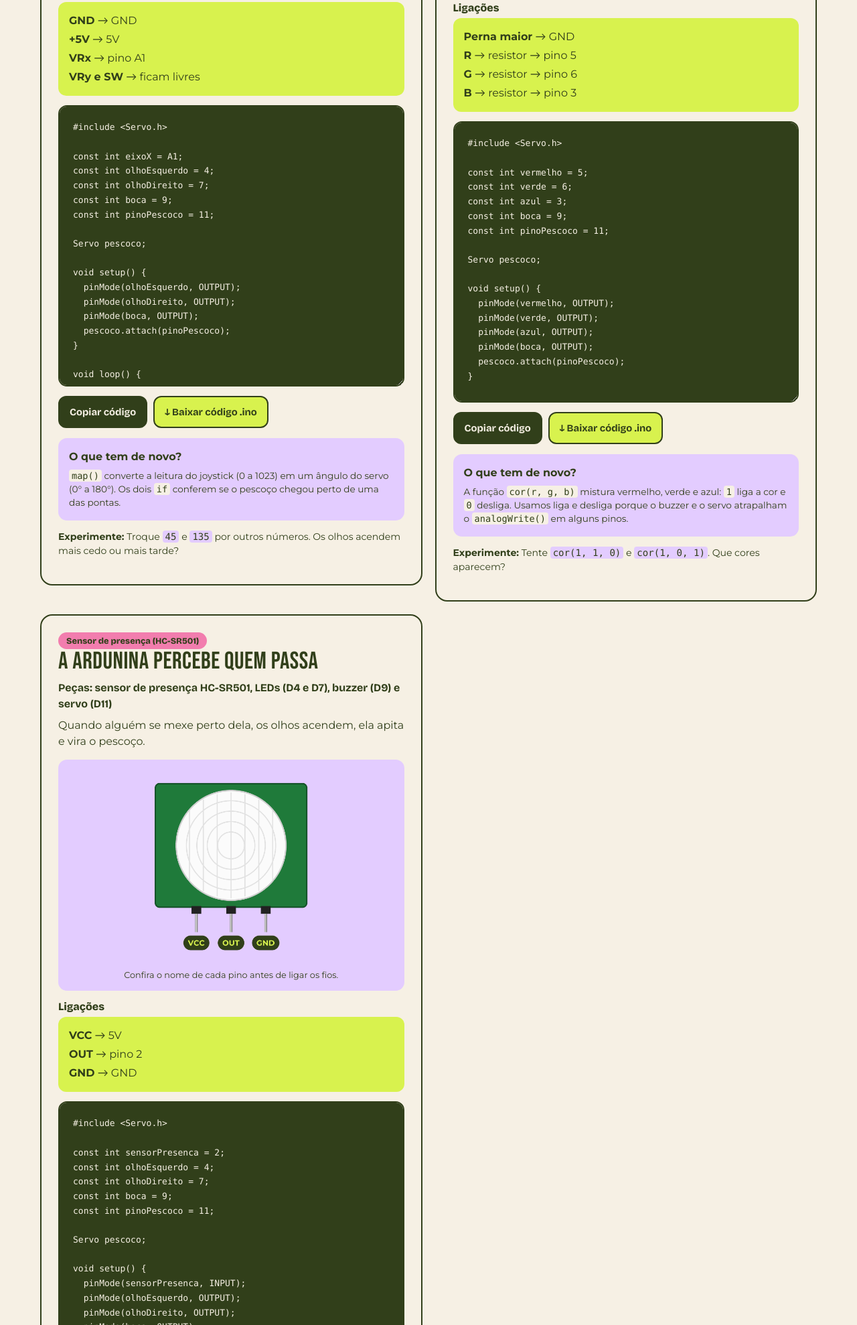
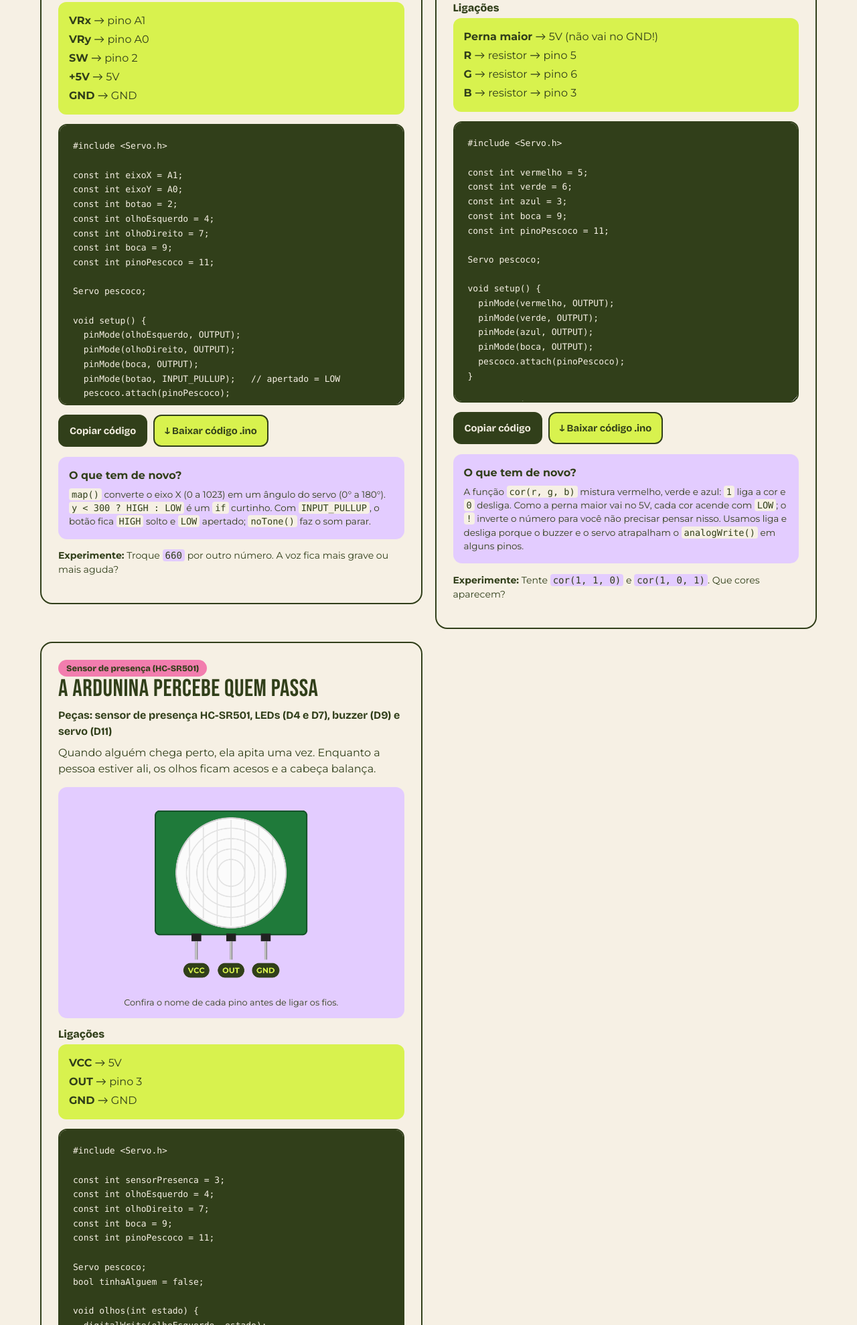
Before and after one commit to AdriEve/Conectadas-Ardunina, a plain HTML site: page componentes.html in a window 1280 px wide. Shown: the part 2504-4482 px from the top of the page at 67% size. Drawn offline with nearby package versions, Linux system fonts and the light colour scheme.

Commit message:
Atualiza os códigos do sensor de presença e do joystick e liga o LED RGB no 5V
Co-Authored-By: Claude Opus 5.5 <noreply@anthropic.com>

```diff
--- a/componentes.html
+++ b/componentes.html
@@ -165,23 +165,26 @@ void loop() {
         </section>
         <section class="card" data-arquivo="ArduninaJoystick.ino">
           <p class="etiqueta-componente">Joystick</p>
-          <h2>Você controla o pescoço da Ardunina</h2>
+          <h2>Você controla a Ardunina</h2>
           <p class="pecas">Peças: joystick, servo (D11), LEDs (D4 e D7) e buzzer (D9)</p>
-          <p class="muted">Mexa o joystick para os lados e o pescoço vira junto. Nas pontas, o olho daquele lado acende e ela apita.</p>
+          <p class="muted">Para os lados, o pescoço vira. Para cima e para baixo, acende um olho de cada vez. Apertando o botão do joystick, ela canta.</p>
           <figure class="foto-componente">
             <img src="img/componentes/joystick.png" alt="Desenho do joystick com os pinos GND, +5V, VRx, VRy e SW" width="560" height="560" loading="lazy" />
             <figcaption>Confira o nome de cada pino antes de ligar os fios.</figcaption>
           </figure>
           <h3 class="ligacoes-titulo">Ligações</h3>
           <ul class="ligacoes">
+            <li><strong>VRx</strong> → pino A1</li>
+            <li><strong>VRy</strong> → pino A0</li>
+            <li><strong>SW</strong> → pino 2</li>
+            <li><strong>+5V</strong> → 5V</li>
             <li><strong>GND</strong> → GND</li>
-            <li><strong>+5V</strong> → 5V</li>
-            <li><strong>VRx</strong> → pino A1</li>
-            <li><strong>VRy e SW</strong> → ficam livres</li>
           </ul>
-          <pre class="code" tabindex="0" aria-label="Código: Você controla o pescoço da Ardunina">#include &lt;Servo.h&gt;
+          <pre class="code" tabindex="0" aria-label="Código: Você controla a Ardunina">#include &lt;Servo.h&gt;
 
 const int eixoX = A1;
+const int eixoY = A0;
+const int botao = 2;
 const int olhoEsquerdo = 4;
 const int olhoDireito = 7;
 const int boca = 9;
@@ -193,25 +196,27 @@ void setup() {
   pinMode(olhoEsquerdo, OUTPUT);
   pinMode(olhoDireito, OUTPUT);
   pinMode(boca, OUTPUT);
+  pinMode(botao, INPUT_PULLUP);   // apertado = LOW
   pescoco.attach(pinoPescoco);
 }
 
 void loop() {
+  // Pescoço no eixo X
   int x = analogRead(eixoX);
-  int angulo = map(x, 0, 1023, 0, 180);
-  pescoco.write(angulo);
-  if (angulo &lt; 45) {
-    digitalWrite(olhoEsquerdo, HIGH);
-    tone(boca, 440, 50);
+  pescoco.write(map(x, 0, 1023, 0, 180));
+
+  // Olhos no eixo Y (centro fica perto de 512)
+  int y = analogRead(eixoY);
+  digitalWrite(olhoEsquerdo, y &lt; 300 ? HIGH : LOW);
+  digitalWrite(olhoDireito,  y &gt; 700 ? HIGH : LOW);
+
+  // Buzzer no botão do joystick
+  if (digitalRead(botao) == LOW) {
+    tone(boca, 660);
   } else {
-    digitalWrite(olhoEsquerdo, LOW);
+    noTone(boca);
   }
-  if (angulo &gt; 135) {
-    digitalWrite(olhoDireito, HIGH);
-    tone(boca, 880, 50);
-  } else {
-    digitalWrite(olhoDireito, LOW);
-  }
+
   delay(15);
 }</pre>
           <div class="actions">
@@ -221,22 +226,22 @@ void loop() {
           <p class="small" role="status"></p>
           <div class="side-callout">
             <strong>O que tem de novo?</strong>
-            <p><code>map()</code> converte a leitura do joystick (0 a 1023) em um ângulo do servo (0° a 180°). Os dois <code>if</code> conferem se o pescoço chegou perto de uma das pontas.</p>
+            <p><code>map()</code> converte o eixo X (0 a 1023) em um ângulo do servo (0° a 180°). <code>y &lt; 300 ? HIGH : LOW</code> é um <code>if</code> curtinho. Com <code>INPUT_PULLUP</code>, o botão fica <code>HIGH</code> solto e <code>LOW</code> apertado; <code>noTone()</code> faz o som parar.</p>
           </div>
-          <p class="small"><strong>Experimente:</strong> Troque <code>45</code> e <code>135</code> por outros números. Os olhos acendem mais cedo ou mais tarde?</p>
+          <p class="small"><strong>Experimente:</strong> Troque <code>660</code> por outro número. A voz fica mais grave ou mais aguda?</p>
         </section>
         <section class="card" data-arquivo="ArduninaLedRGB.ino">
           <p class="etiqueta-componente">LED RGB</p>
           <h2>Os olhos da Ardunina mudam de cor</h2>
-          <p class="pecas">Peças: LED RGB (cátodo comum), 3 resistores de 220 Ω, buzzer (D9) e servo (D11)</p>
+          <p class="pecas">Peças: LED RGB (ânodo comum), 3 resistores de 220 Ω, buzzer (D9) e servo (D11)</p>
           <p class="muted">O LED passa por vermelho, verde e azul. A cada cor, ela canta uma nota e vira o pescoço.</p>
           <figure class="foto-componente">
-            <img src="img/componentes/led-rgb.png" alt="Desenho do LED RGB com as pernas R, GND (a mais comprida), G e B" width="460" height="600" loading="lazy" />
+            <img src="img/componentes/led-rgb.png" alt="Desenho do LED RGB com as pernas R, 5V (a mais comprida), G e B" width="460" height="600" loading="lazy" />
             <figcaption>Confira o nome de cada pino antes de ligar os fios.</figcaption>
           </figure>
           <h3 class="ligacoes-titulo">Ligações</h3>
           <ul class="ligacoes">
-            <li><strong>Perna maior</strong> → GND</li>
+            <li><strong>Perna maior</strong> → 5V (não vai no GND!)</li>
             <li><strong>R</strong> → resistor → pino 5</li>
             <li><strong>G</strong> → resistor → pino 6</li>
             <li><strong>B</strong> → resistor → pino 3</li>
@@ -259,10 +264,12 @@ void setup() {
   pescoco.attach(pinoPescoco);
 }
 
+// LED de ânodo comum: a perna maior vai no 5V
+// e cada cor acende com LOW. O ! inverte: 1 vira LOW.
 void cor(int r, int g, int b) {
-  digitalWrite(vermelho, r);
-  digitalWrite(verde, g);
-  digitalWrite(azul, b);
+  digitalWrite(vermelho, !r);
+  digitalWrite(verde, !g);
+  digitalWrite(azul, !b);
 }
 
 void loop() {
@@ -286,7 +293,7 @@ void loop() {
           <p class="small" role="status"></p>
           <div class="side-callout">
             <strong>O que tem de novo?</strong>
-            <p>A função <code>cor(r, g, b)</code> mistura vermelho, verde e azul: <code>1</code> liga a cor e <code>0</code> desliga. Usamos liga e desliga porque o buzzer e o servo atrapalham o <code>analogWrite()</code> em alguns pinos.</p>
+            <p>A função <code>cor(r, g, b)</code> mistura vermelho, verde e azul: <code>1</code> liga a cor e <code>0</code> desliga. Como a perna maior vai no 5V, cada cor acende com <code>LOW</code>; o <code>!</code> inverte o número para você não precisar pensar nisso. Usamos liga e desliga porque o buzzer e o servo atrapalham o <code>analogWrite()</code> em alguns pinos.</p>
           </div>
           <p class="small"><strong>Experimente:</strong> Tente <code>cor(1, 1, 0)</code> e <code>cor(1, 0, 1)</code>. Que cores aparecem?</p>
         </section>
@@ -294,7 +301,7 @@ void loop() {
           <p class="etiqueta-componente">Sensor de presença (HC-SR501)</p>
           <h2>A Ardunina percebe quem passa</h2>
           <p class="pecas">Peças: sensor de presença HC-SR501, LEDs (D4 e D7), buzzer (D9) e servo (D11)</p>
-          <p class="muted">Quando alguém se mexe perto dela, os olhos acendem, ela apita e vira o pescoço.</p>
+          <p class="muted">Quando alguém chega perto, ela apita uma vez. Enquanto a pessoa estiver ali, os olhos ficam acesos e a cabeça balança.</p>
           <figure class="foto-componente">
             <img src="img/componentes/presenca.png" alt="Desenho do sensor de presença com os pinos VCC, OUT e GND" width="560" height="560" loading="lazy" />
             <figcaption>Confira o nome de cada pino antes de ligar os fios.</figcaption>
@@ -302,40 +309,72 @@ void loop() {
           <h3 class="ligacoes-titulo">Ligações</h3>
           <ul class="ligacoes">
             <li><strong>VCC</strong> → 5V</li>
-            <li><strong>OUT</strong> → pino 2</li>
+            <li><strong>OUT</strong> → pino 3</li>
             <li><strong>GND</strong> → GND</li>
           </ul>
           <pre class="code" tabindex="0" aria-label="Código: A Ardunina percebe quem passa">#include &lt;Servo.h&gt;
 
-const int sensorPresenca = 2;
+const int sensorPresenca = 3;
 const int olhoEsquerdo = 4;
 const int olhoDireito = 7;
 const int boca = 9;
 const int pinoPescoco = 11;
 
 Servo pescoco;
+bool tinhaAlguem = false;
+
+void olhos(int estado) {
+  digitalWrite(olhoEsquerdo, estado);
+  digitalWrite(olhoDireito, estado);
+}
+
+// Move o pescoço suavemente de um ângulo até outro
+void moverPescoco(int de, int ate) {
+  int passo = (ate &gt; de) ? 1 : -1;
+  for (int a = de; a != ate; a += passo) {
+    pescoco.write(a);
+    delay(8);            // menor = mais rápido
+  }
+  pescoco.write(ate);
+}
 
 void setup() {
+  Serial.begin(9600);
   pinMode(sensorPresenca, INPUT);
   pinMode(olhoEsquerdo, OUTPUT);
   pinMode(olhoDireito, OUTPUT);
   pinMode(boca, OUTPUT);
   pescoco.attach(pinoPescoco);
+  pescoco.write(90);
+
+  Serial.println("Calibrando o sensor... aguarde 30 segundos");
+  delay(30000);
+  Serial.println("Pronto!");
 }
 
 void loop() {
-  int presenca = digitalRead(sensorPresenca);
-  if (presenca == HIGH) {
-    digitalWrite(olhoEsquerdo, HIGH);
-    digitalWrite(olhoDireito, HIGH);
-    tone(boca, 1047, 150);
-    pescoco.write(120);
+  bool temAlguem = digitalRead(sensorPresenca) == HIGH;
+
+  if (temAlguem) {
+    Serial.println("Sensor: TEM GENTE");
+
+    if (!tinhaAlguem) {
+      tone(boca, 1047, 150);   // apita só quando a pessoa chega
+    }
+    olhos(HIGH);
+
+    // Balança a cabeça enquanto tiver alguém
+    moverPescoco(90, 130);
+    moverPescoco(130, 50);
+    moverPescoco(50, 90);
   } else {
-    digitalWrite(olhoEsquerdo, LOW);
-    digitalWrite(olhoDireito, LOW);
+    Serial.println("Sensor: ninguem");
+    olhos(LOW);
     pescoco.write(90);
+    delay(200);
   }
-  delay(300);
+
+  tinhaAlguem = temAlguem;
 }</pre>
           <div class="actions">
             <button type="button" class="btn primary copiar">Copiar código</button>
@@ -344,9 +383,9 @@ void loop() {
           <p class="small" role="status"></p>
           <div class="side-callout">
             <strong>O que tem de novo?</strong>
-            <p>O sensor só responde sim ou não: <code>digitalRead()</code> lê <code>HIGH</code> quando alguém se mexe e <code>LOW</code> quando não tem ninguém. Depois de ligar, espere 1 minuto para ele se ajustar.</p>
+            <p>Duas funções novas: <code>olhos()</code> acende ou apaga os dois olhos de uma vez, e <code>moverPescoco()</code> vira o pescoço grau por grau, para o movimento ficar suave. A variável <code>tinhaAlguem</code> faz ela apitar só quando a pessoa chega. No começo, o código espera 30 segundos para o sensor se ajustar: acompanhe em <strong>Ferramentas → Monitor Serial</strong>.</p>
           </div>
-          <p class="small"><strong>Experimente:</strong> Gire os dois botõezinhos laranja do sensor. Um muda a distância e o outro, quanto tempo ele fica em <code>HIGH</code>.</p>
+          <p class="small"><strong>Experimente:</strong> Mude o <code>delay(8)</code> dentro de <code>moverPescoco()</code>. Com um número menor, a cabeça balança mais rápido. Os dois botõezinhos laranja do sensor ajustam a distância e quanto tempo ele fica em <code>HIGH</code>.</p>
         </section>
       </div>
     </main>
```
Also changed, not shown: img/componentes/led-rgb.png, 3 other files.
